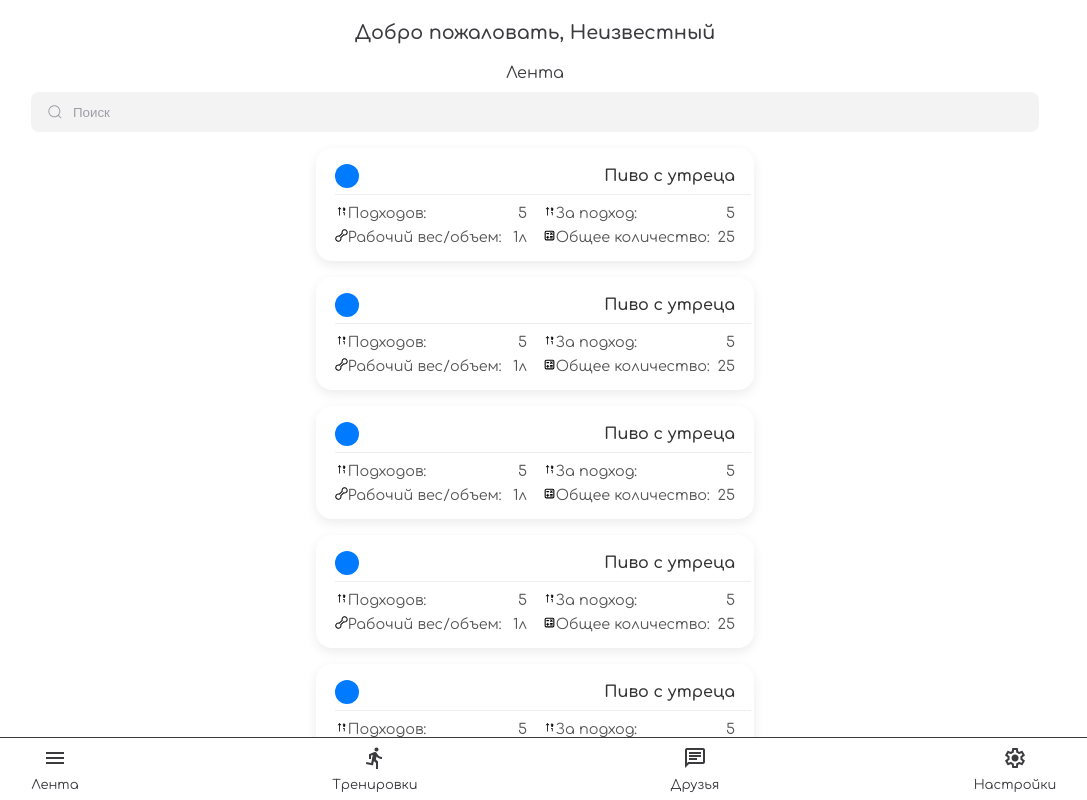
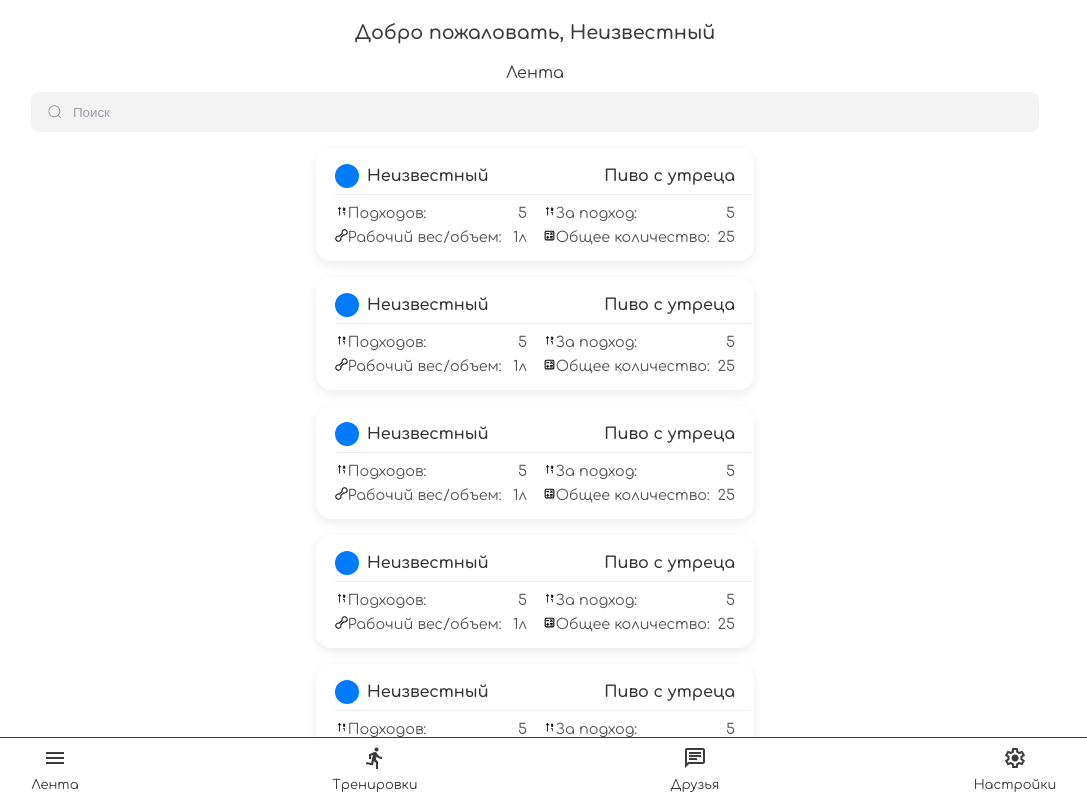
Before and after one commit to gefeeplay/mini-app, a Vue app: page / in a window 1280 px wide. Shown: the top 800 px of the page, without its empty margins (105-1192 px from the left). Built offline with nearby package versions, Linux system fonts and the light colour scheme.

Commit message:
FeedView fix 2

```diff
--- a/src/components/FeedView.vue
+++ b/src/components/FeedView.vue
@@ -105,7 +105,7 @@ onMounted(() => {
             <img v-if="userPhoto" class="user-photo":src="userPhoto">
             <div class="avatar-placeholder" v-else></div>
             <div v-if="username">{{ username }}</div>
-            <div v-else="tgUsername">{{ username }}</div>
+            <div v-else="tgUsername">{{ tgUsername }}</div>
           </div>
           <div>{{ item.tr_name }}</div>
         </div>
```
